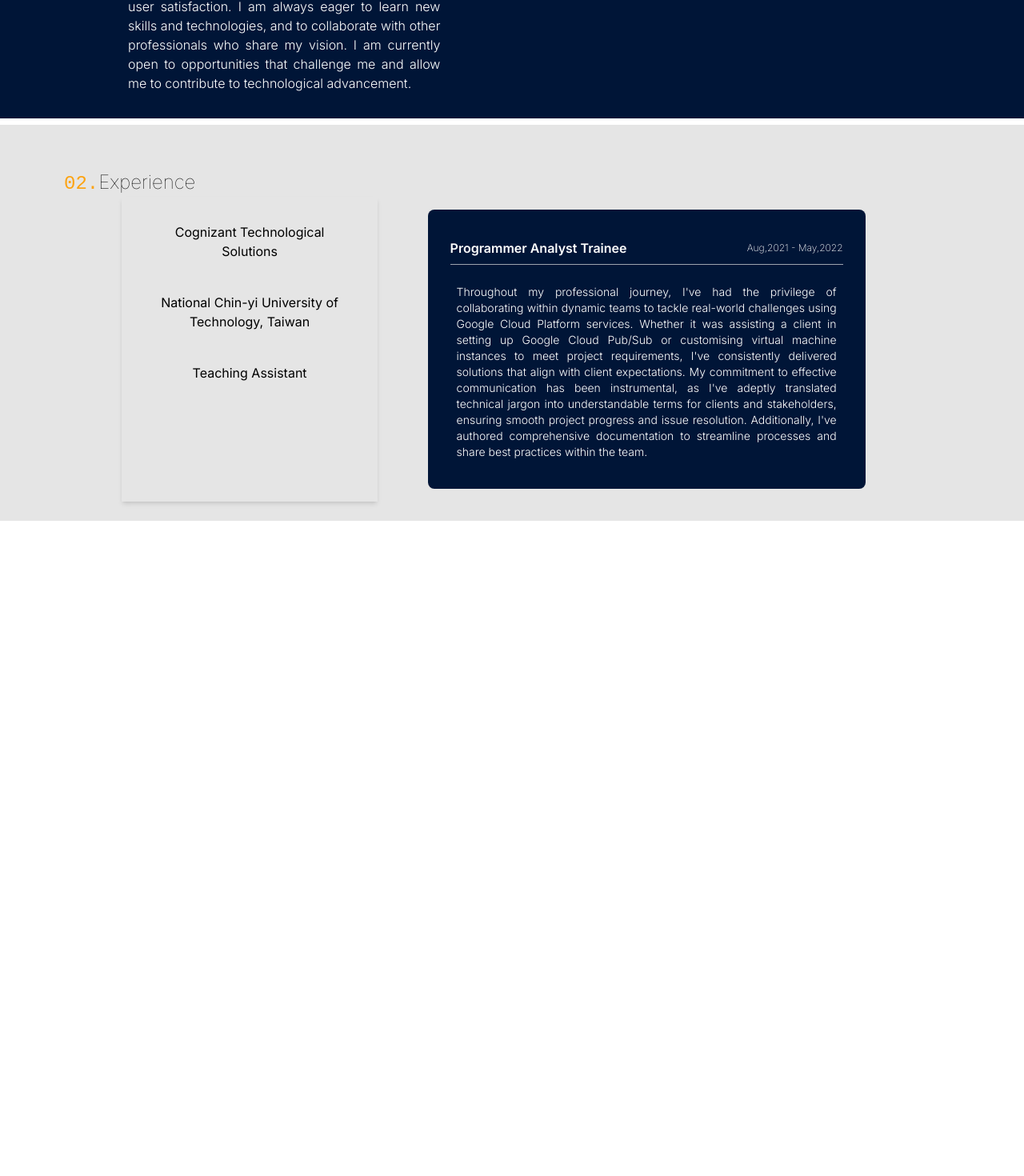
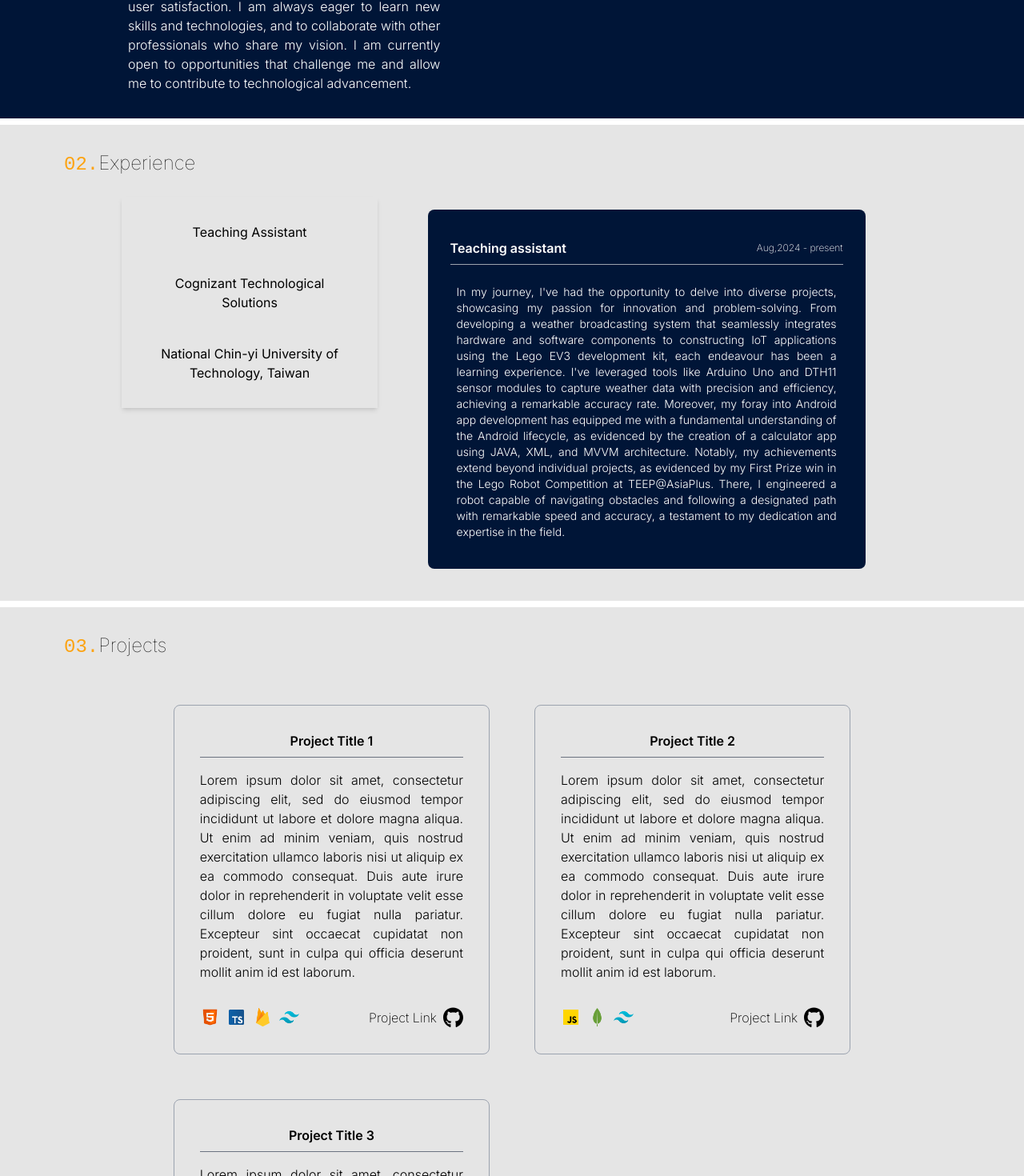
Before and after one commit to SaagarRaj/portfolio-test, a Next.js app: page / in a window 1280 px wide. Shown: the part 1326-2796 px from the top of the page at 80% size. Before the commit the page ends 1977 px from the top, so only its background shows below. Built offline with nearby package versions, Linux system fonts and the light colour scheme.

Commit message:
Project responsive

```diff
--- a/src/Scenes/Experience/index.tsx
+++ b/src/Scenes/Experience/index.tsx
@@ -15,11 +15,11 @@ const Experience = ({ ExpObj }: Props) => {
     };
     return (
         <section id="experience" className="mt-2 bg-custom-offWhite">
-            <div className="w-full max-w-screen-lg mx-auto flex flex-col items-start p-6">
+            <div className="w-full max-w-screen-lg mx-auto flex flex-col items-start p-6 min-h-[70vh]">
                 <SectionTitle number="02." title="Experience" />
                 <div className="flex flex-col md:flex-row w-full gap-4">
                     {/* Left section: Company buttons */}
-                    <div className="md:w-1/3 w-full flex flex-col p-4 shadow-md">
+                    <div className="md:w-1/3 w-full flex flex-col p-4 shadow-md h-full">
                         {ExpObj.map((button, index) => (
                             <button
                                 key={index}
--- a/src/Scenes/Navbar/index.tsx
+++ b/src/Scenes/Navbar/index.tsx
@@ -29,7 +29,7 @@ export const Navbar = (props: Props) => {
                 <p className={`${NavItemsStyleClass}`}> Resume </p>
             </div>
 
-            <div className="flex md:hidden items-center justify-end p-2 w-[95%]">
+            <div className="flex md:hidden items-center justify-end  w-[95%]">
                 <Button className="hover:bg-custom-offWhite" id="basic-button"
                     aria-controls={open ? 'basic-menu' : undefined}
                     aria-haspopup="true"
--- /dev/null
+++ b/src/Scenes/Projects/index.tsx
@@ -0,0 +1,24 @@
+import SectionTitle from "@/Shared/Components/SectionTitle"
+import { ProjectObjectType } from "@/Shared/Types/types"
+import ProjectCard from "@/Shared/Components/ProjectCard"
+
+interface ExperimentProps {
+    content: ProjectObjectType[]
+}
+
+const Project: React.FC<ExperimentProps> = ({ content }) => {
+    return (
+        <section id="project" className="mt-2 bg-custom-offWhite">
+            <div className="max-w-[80%] w-full mx-auto flex flex-col items-start p-6">
+                <SectionTitle number="03." title="Projects" />
+                <div className="grid grid-flow-row grid-cols-1 md:grid-cols-2 gap-6 w-[90%] mx-auto mt-4">
+                    {content.map((project, index) => (
+                        <ProjectCard key={index} title={project.title} description={project.description} techUsed={project.techUsed} projectLink={project.projectLink} />
+                    ))}
+                </div>
+            </div>
+        </section>
+    )
+}
+
+export default Project;
--- a/src/Shared/Components/ProjectCard/index.tsx
+++ b/src/Shared/Components/ProjectCard/index.tsx
@@ -1,7 +1,7 @@
 import React from 'react'
 import { IconMapping } from '@/Shared/Types/types'
 import icons from '@/Assets/icons'
-import Image, { StaticImageData } from 'next/image'
+import Image from 'next/image'
 
 const iconMapping: IconMapping = {
     android: icons.androidIcon,
@@ -18,44 +18,51 @@ const iconMapping: IconMapping = {
 }
 
 type Props = {
-    image: StaticImageData,
     title: string,
     description: string,
     techUsed: string[],
     projectLink: string,
 }
 
-const ProjectCard = ({ image, title, description, techUsed, projectLink }: Props) => {
+const ProjectCard = ({ title, description, techUsed, projectLink }: Props) => {
     return (
         <div className="flex flex-col items-center justify-center m-4 border border-gray-400 rounded-lg p-4 ">
             <div className="flex items-center justify-center w-full">
                 {/* Image */}
-                <Image src={image} alt="banner" height={300} width={550} className="rounded-md" />
+                {/* <Image src={image} alt="banner" height={300} width={550} className="rounded-md" /> */}
+                {/* <div className='h-[100px] w-full rounded-md p-4 flex items-center justify-center bg-custom-blue-gradient text-white'>
+                    <h1 className='text-[2rem] font-robotoMono '> Sorting Visualizer</h1>
+                </div> */}
             </div>
 
             {/* Project Title and Description */}
-            <div className="flex flex-col p-4 text-justify items-start w-full">
-                <h1 className="font-semibold mb-2">{title}</h1>
-                <p className="font-light"> {description}</p>
+            <div className="flex flex-col p-4  items-center w-full">
+                <h1 className="font-semibold mb-2 ">{title}</h1>
+                <hr className='w-full border-gray-500' />
+                <p className="font-light text-justify mt-4"> {description}</p>
             </div>
 
             {/* Technology Icons and Project Link */}
-            <div className="flex items-start justify-between p-4 gap-2 w-full">
-                <div className="hidden md:flex items-start justify-center gap-2">
-
+            <div className="flex flex-col items-center p-4 gap-4 w-full md:flex-row md:items-start md:justify-between">
+                {/* Technology Icons */}
+                <div className="flex md:flex-wrap items-center justify-evenly md:justify-center gap-2 w-full md:w-auto">
                     {techUsed.map((tech) => {
                         const Icon = iconMapping[tech];
-                        return Icon ? (<Image key={tech} src={Icon} height={25} width={25} alt={`${tech} icon`} />) : null;
+                        return Icon ? (
+                            <Image key={tech} src={Icon} height={25} width={25} alt={`${tech} icon`} />
+                        ) : null;
                     })}
                 </div>
-                <div className="flex items-start justify-center gap-2">
+
+                {/* Project Link */}
+                <div className="flex items-center gap-2">
                     <span className="font-extralight">Project Link</span>
                     <a href={projectLink} target="_blank" rel="noopener noreferrer">
                         <Image className="cursor-pointer" src={icons.githubIcon} height={25} width={25} alt="GitHub icon" />
                     </a>
-
                 </div>
             </div>
+
         </div>
     )
 }
--- a/src/Shared/Components/SectionTitle/index.tsx
+++ b/src/Shared/Components/SectionTitle/index.tsx
@@ -7,7 +7,7 @@ type Props = {
 const SectionTitle = ({ number, title }: Props) => {
     return (
         <div className="w-full mb-4">
-            <h1 className="text-2xl font-thin md:-translate-x-20 p-2 translate-y-6">
+            <h1 className="text-2xl font-thin md:-translate-x-20 p-2 translate-y-6 md:translate-y-0">
                 <span className="text-custom-yellow font-robotoMono">{number}</span>
                 {title}
             </h1>
--- a/src/app/page.tsx
+++ b/src/app/page.tsx
@@ -7,11 +7,21 @@ import { useEffect, useState } from "react";
 import icons from "@/Assets/icons";
 import DevImage from "@/Assets/icons/icons/19362653.jpg"
 import About from "@/Scenes/About";
-import { ExperienceObjectType } from "@/Shared/Types/types";
+import { ExperienceObjectType, ProjectObjectType } from "@/Shared/Types/types";
 import Experience from "@/Scenes/Experience";
+import Project from "@/Scenes/Projects";
+
+
 export default function Home() {
 
   const ExperienceObject: ExperienceObjectType[] = [
+    {
+      name: "Teaching Assistant",
+      title: "Teaching assistant",
+      Date: "Aug,2024 - present",
+      description: `In my journey, I've had the opportunity to delve into diverse projects, showcasing my passion for innovation and problem-solving. From developing a weather broadcasting system that seamlessly integrates hardware and software components to constructing IoT applications using the Lego EV3 development kit, each endeavour has been a learning experience. I've leveraged tools like Arduino Uno and DTH11 sensor modules to capture weather data with precision and efficiency, achieving a remarkable accuracy rate. Moreover, my foray into Android app development has equipped me with a fundamental understanding of the Android lifecycle, as evidenced by the creation of a calculator app using JAVA, XML, and MVVM architecture. Notably, my achievements extend beyond individual projects, as evidenced by my First Prize win in the Lego Robot Competition at TEEP@AsiaPlus. There, I engineered a robot capable of navigating obstacles and following a designated path with remarkable speed and accuracy, a testament to my dedication and expertise in the field.`,
+    },
+
     {
       name: 'Cognizant Technological Solutions',
       title: "Programmer Analyst Trainee",
@@ -23,13 +33,28 @@ export default function Home() {
       title: "Student Intern",
       Date: "Aug,2018 - Jul,2018",
       description: `In my journey, I've had the opportunity to delve into diverse projects, showcasing my passion for innovation and problem-solving. From developing a weather broadcasting system that seamlessly integrates hardware and software components to constructing IoT applications using the Lego EV3 development kit, each endeavour has been a learning experience. I've leveraged tools like Arduino Uno and DTH11 sensor modules to capture weather data with precision and efficiency, achieving a remarkable accuracy rate. Moreover, my foray into Android app development has equipped me with a fundamental understanding of the Android lifecycle, as evidenced by the creation of a calculator app using JAVA, XML, and MVVM architecture. Notably, my achievements extend beyond individual projects, as evidenced by my First Prize win in the Lego Robot Competition at TEEP@AsiaPlus. There, I engineered a robot capable of navigating obstacles and following a designated path with remarkable speed and accuracy, a testament to my dedication and expertise in the field.`,
+    }
+  ];
+
+  const ProjectObject: ProjectObjectType[] = [
+    {
+      title: "Project Title 1",
+      description: "Lorem ipsum dolor sit amet, consectetur adipiscing elit, sed do eiusmod tempor incididunt ut labore et dolore magna aliqua. Ut enim ad minim veniam, quis nostrud exercitation ullamco laboris nisi ut aliquip ex ea commodo consequat. Duis aute irure dolor in reprehenderit in voluptate velit esse cillum dolore eu fugiat nulla pariatur. Excepteur sint occaecat cupidatat non proident, sunt in culpa qui officia deserunt mollit anim id est laborum.",
+      techUsed: ["html", "typescript", "firebase", "tailwind"],
+      projectLink: "link"
     },
+    {
+      title: "Project Title 2",
+      description: "Lorem ipsum dolor sit amet, consectetur adipiscing elit, sed do eiusmod tempor incididunt ut labore et dolore magna aliqua. Ut enim ad minim veniam, quis nostrud exercitation ullamco laboris nisi ut aliquip ex ea commodo consequat. Duis aute irure dolor in reprehenderit in voluptate velit esse cillum dolore eu fugiat nulla pariatur. Excepteur sint occaecat cupidatat non proident, sunt in culpa qui officia deserunt mollit anim id est laborum.",
+      techUsed: ["react", "javascript", "mongodb", "tailwind"],
+      projectLink: "link"
+    },
+    {
 
-    {
-      name: "Teaching Assistant",
-      title: "Teaching assistant",
-      Date: "Aug,2024 - present",
-      description: `In my journey, I've had the opportunity to delve into diverse projects, showcasing my passion for innovation and problem-solving. From developing a weather broadcasting system that seamlessly integrates hardware and software components to constructing IoT applications using the Lego EV3 development kit, each endeavour has been a learning experience. I've leveraged tools like Arduino Uno and DTH11 sensor modules to capture weather data with precision and efficiency, achieving a remarkable accuracy rate. Moreover, my foray into Android app development has equipped me with a fundamental understanding of the Android lifecycle, as evidenced by the creation of a calculator app using JAVA, XML, and MVVM architecture. Notably, my achievements extend beyond individual projects, as evidenced by my First Prize win in the Lego Robot Competition at TEEP@AsiaPlus. There, I engineered a robot capable of navigating obstacles and following a designated path with remarkable speed and accuracy, a testament to my dedication and expertise in the field.`,
+      title: "Project Title 3",
+      description: "Lorem ipsum dolor sit amet, consectetur adipiscing elit, sed do eiusmod tempor incididunt ut labore et dolore magna aliqua. Ut enim ad minim veniam, quis nostrud exercitation ullamco laboris nisi ut aliquip ex ea commodo consequat. Duis aute irure dolor in reprehenderit in voluptate velit esse cillum dolore eu fugiat nulla pariatur. Excepteur sint occaecat cupidatat non proident, sunt in culpa qui officia deserunt mollit anim id est laborum.",
+      techUsed: ["android", "firebase"],
+      projectLink: "https://loremipsum.io/generator"
     }
   ];
 
@@ -99,6 +124,9 @@ export default function Home() {
 
       {/* Experience */}
       <Experience ExpObj={ExperienceObject} />
+
+      {/* Project */}
+      <Project content={ProjectObject} />
     </>
   );
 }
--- a/tailwind.config.ts
+++ b/tailwind.config.ts
@@ -30,6 +30,10 @@ const config: Config = {
         'black-shadow':
           '0 0 10px rgba(0, 0, 0, 0.7), 0 0 20px rgba(0, 0, 0, 0.5), 0 0 30px rgba(0, 0, 0, 0.3)',
       },
+      backgroundImage: {
+        'custom-blue-gradient':
+          'radial-gradient(circle, rgba(0,21,55,1) 0%, rgba(51,77,205,1) 100%)',
+      },
     },
   },
   plugins: [],
```
Also changed, not shown: src/Shared/Types/types.ts (+7 -0 lines), src/Assets/Screenshot 2024-07-26 at 6.14.13 PM.png (added).
